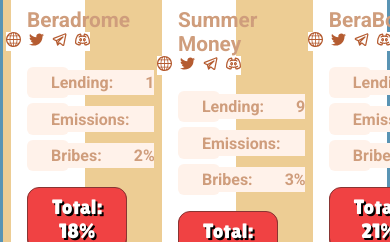
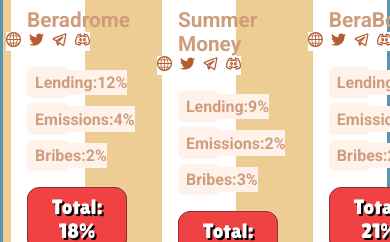
Before and after one commit to somil0701/disco-cats, a React (Vite) app: page / in a window 390 px wide. Shown: the part 441-683 px from the top of the page. Built offline with nearby package versions, Linux system fonts and the light colour scheme; a web font is replaced by a local one.

Commit message:
fix: padding issue in card-stats

```diff
--- a/src/components/Card.css
+++ b/src/components/Card.css
@@ -135,3 +135,9 @@
         width: 19vw;
     }
 }
+
+@media screen and (max-width: 1000px){
+    .card-stat span{
+        padding: 0.2rem 0rem;
+    }
+}
```
